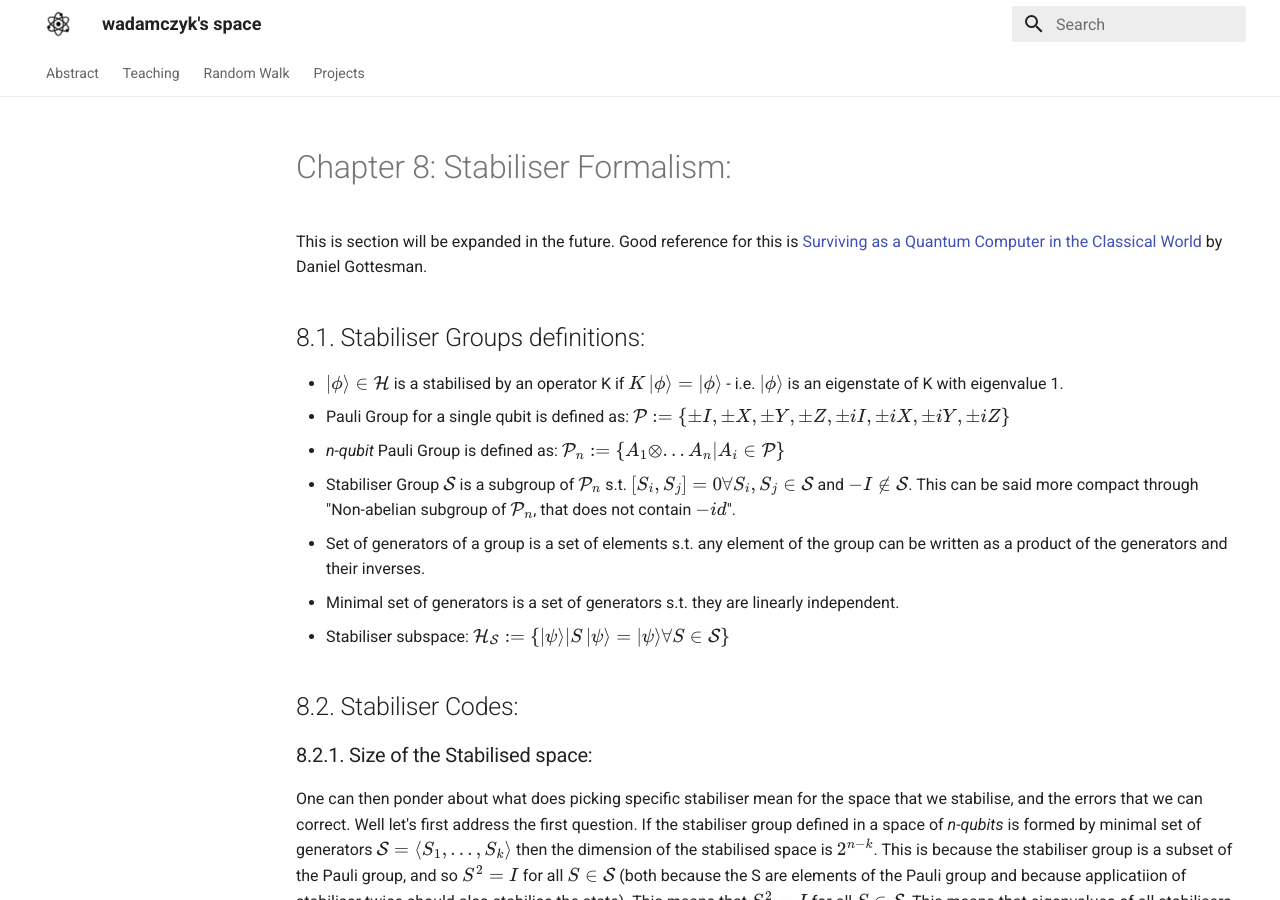
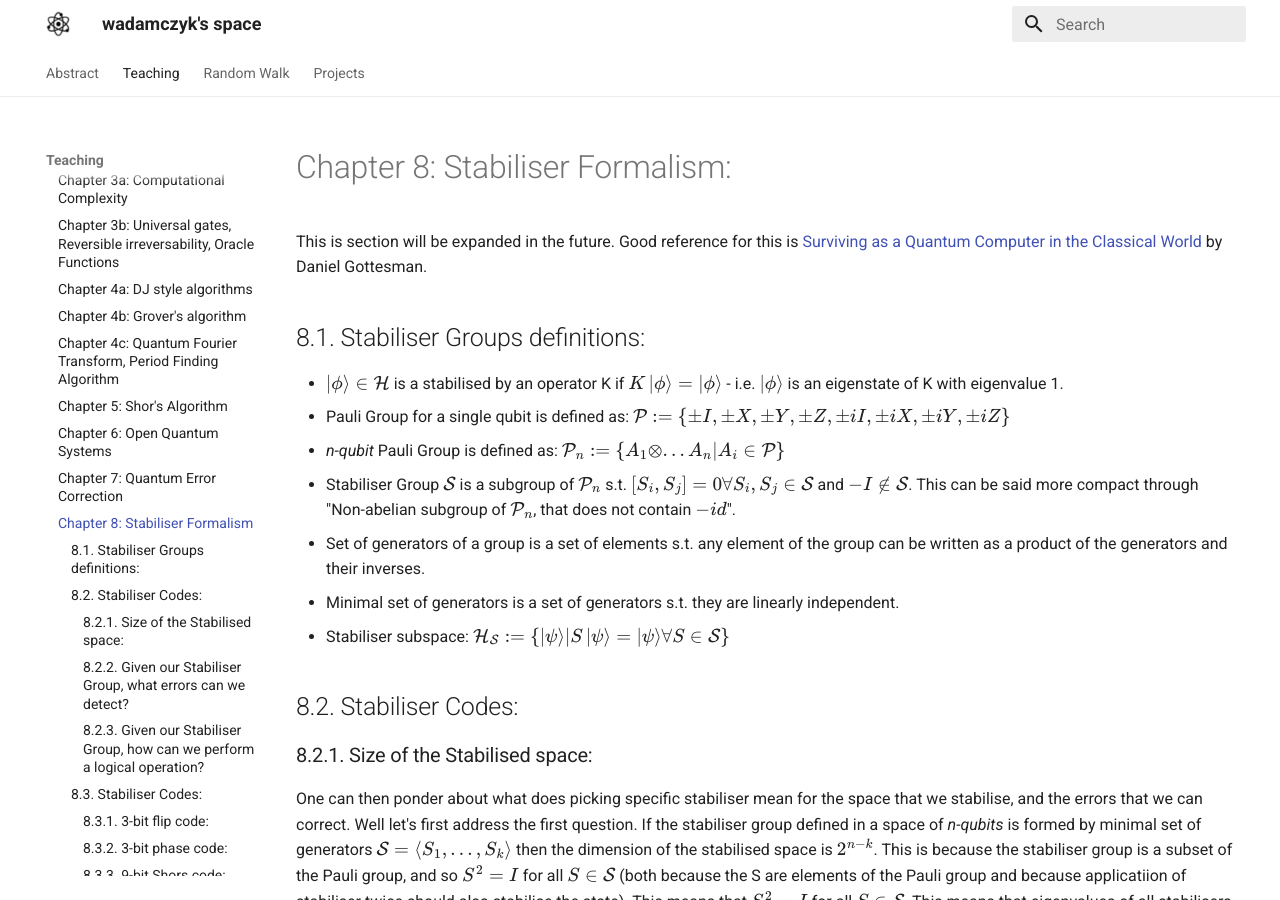
Before and after one commit to wojtekadamczyk3/wadamczyk, an MkDocs documentation site: the page built from docs/qip1/ch8.md, in a window 1280 px wide and 900 px high. Built offline with MkDocs 1.6.1 and Material for MkDocs 9.7.7, drawn with Linux system fonts in a browser that asks for light colours.

Commit message:
updated mkdocs

```diff
--- a/mkdocs.yml
+++ b/mkdocs.yml
@@ -29,6 +29,7 @@ nav:
       - "Chapter 5: Shor's Algorithm": qip1/ch5.md
       - "Chapter 6: Open Quantum Systems": qip1/ch6.md
       - "Chapter 7: Quantum Error Correction": qip1/ch7.md
+      - "Chapter 8: Stabiliser Formalism": qip1/ch8.md
       - "organisation": qip1/organisation.md
   - "Random Walk":
     - "Quantum Optics":
```
